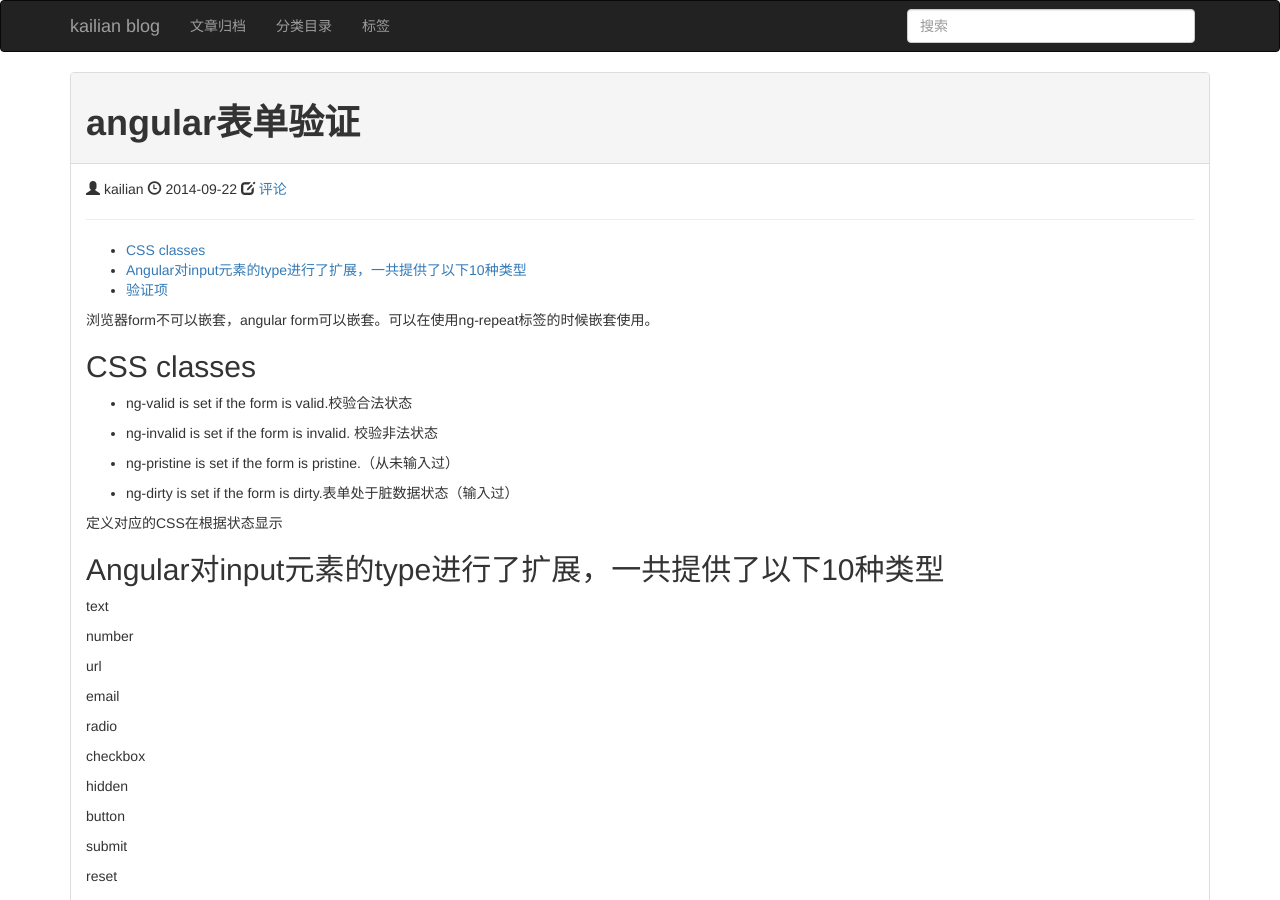
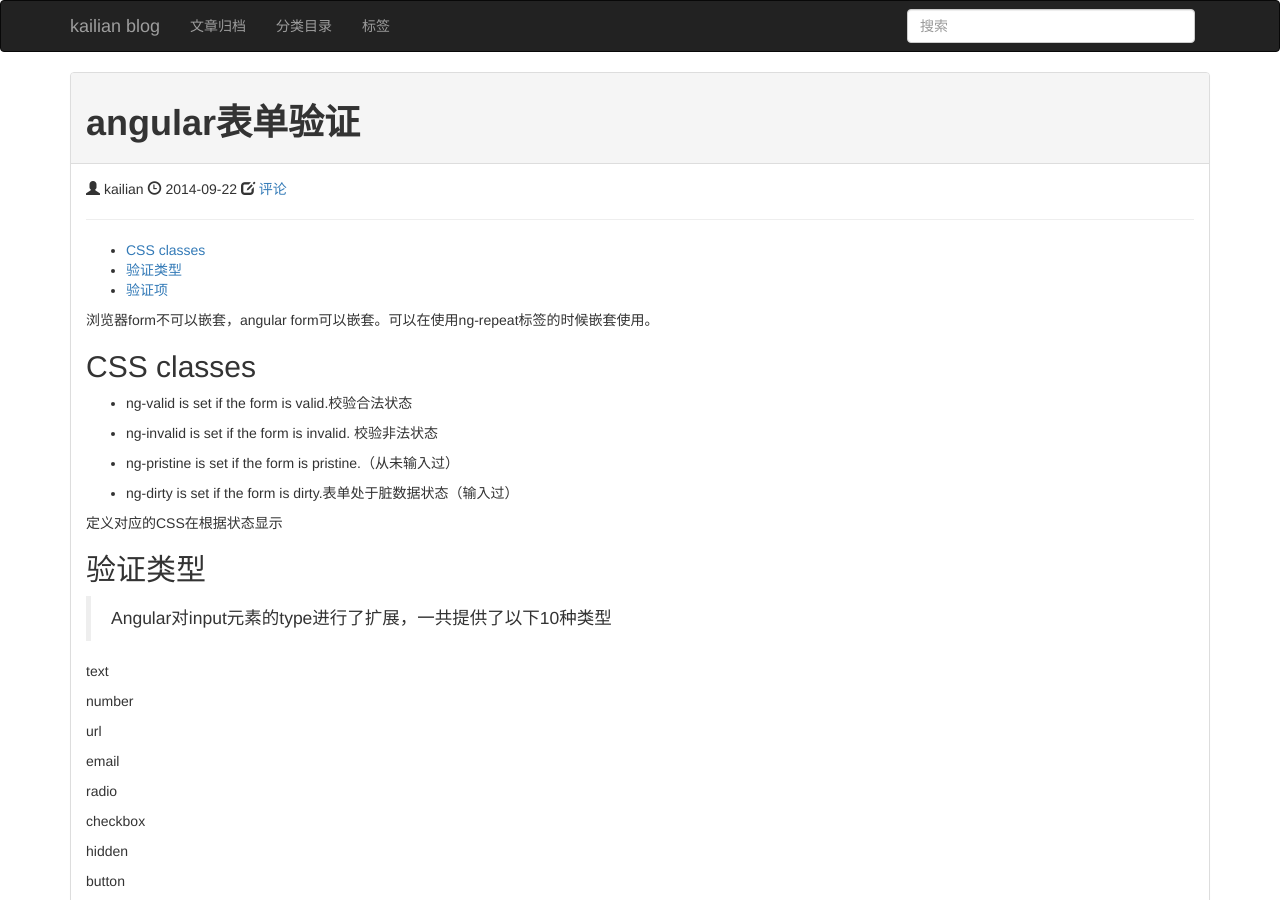
Before and after one commit to kailian/kailian.github.io, a Jekyll site: the page built from _posts/2014-09-22-angular-form.md, in a window 1280 px wide and 900 px high. Built offline with Jekyll 4.4.1, drawn with Linux system fonts in a browser that asks for light colours; nearby versions of some CDN libraries; library files that are not in the unit come from our copies; comment, search, counter and statistics services are not loaded.

Commit message:
【blog】update blog

```diff
--- a/_posts/2014-09-22-angular-form.md
+++ b/_posts/2014-09-22-angular-form.md
@@ -25,7 +25,9 @@ tags : [web, angular]
 
 <!--break-->
 
-## Angular对input元素的type进行了扩展，一共提供了以下10种类型
+## 验证类型
+
+> Angular对input元素的type进行了扩展，一共提供了以下10种类型
 
 text
 
```
